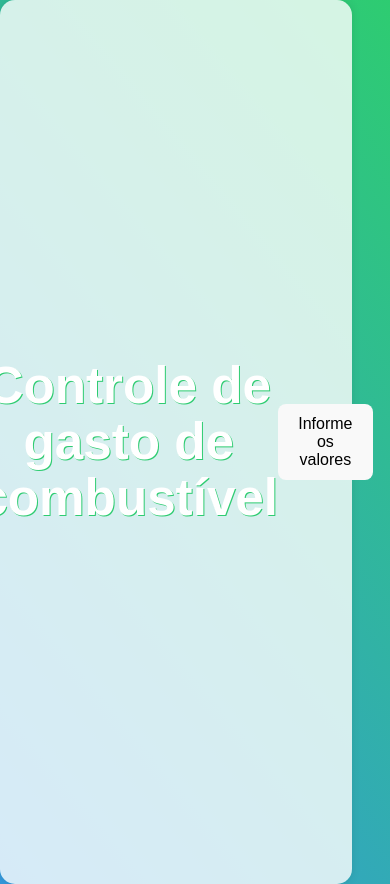
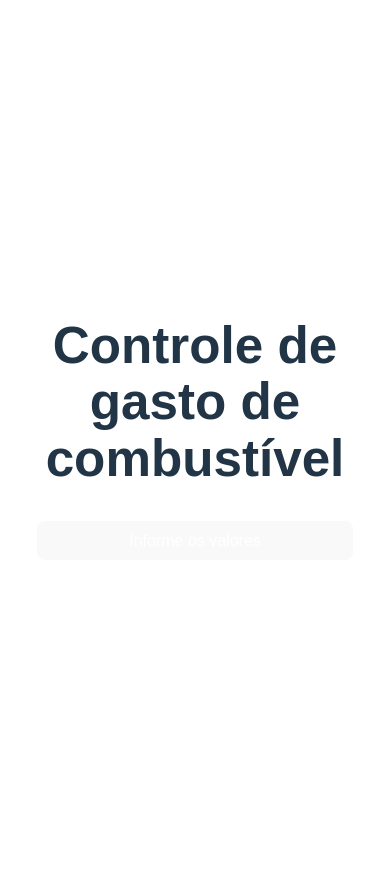
Before and after one commit to MarceloMederi/consumoCombustivelReact, a React (Vite) app in the folder concom/: page / in a window 390 px wide. After the commit the page ends 844 px from the top, so only its background shows below. Built offline with nearby package versions, Linux system fonts and the light colour scheme.

Commit message:
Update App.css
Alterado todo o css

```diff
--- a/concom/src/App.css
+++ b/concom/src/App.css
@@ -1,68 +1,64 @@
 body {
-  background: linear-gradient(50deg, #3498db, #2ecc71);
-  font-family: "Arial", sans-serif;
+  font-family: Arial, sans-serif;
   margin: 0;
   padding: 0;
 }
 
-h1 {
+main {
+  width: 90%;
+  margin: 0 auto;
   text-align: center;
-  font-variant: small-caps;
-  color: #fff;
 }
 
-main {
-  text-shadow: #2ecc71 1px 1px;
-  display: flex;
-  justify-content: center;
-  align-items: center;
-  height: 100vh;
+h1 {
+  font-size: 24px;
 }
 
-div {
-  width: 80%; /* ou qualquer largura desejada */
-  max-width: 600px; /* mantém o máximo de largura para evitar esticar demais em telas grandes */
-  background-color: rgba(255, 255, 255, 0.8);
-  border-radius: 15px;
-  box-shadow: 0 0 10px rgba(0, 0, 0, 0.1);
-  padding: 20px;
+form {
+  display: flex;
+  flex-direction: column;
+  align-items: center;
 }
 
-input {
-  width: calc(100% - 20px);
+input[type="text"] {
+  width: 100%;
   padding: 10px;
-  border: 1px solid #2ecc71;
+  margin: 5px 0;
+  border: 1px solid #ccc;
   border-radius: 5px;
-  margin: 10px 0;
   box-sizing: border-box;
 }
 
+.error {
+  color: red;
+  font-size: 14px;
+  margin-top: -10px;
+  margin-bottom: 10px;
+}
+
 button {
-  width: 100%;
-  padding: 10px;
-  background-color: #2ecc71;
-  color: black;
+  padding: 10px 20px;
+  background-color: #007bff;
+  color: white;
+  border: none;
   border-radius: 5px;
   cursor: pointer;
 }
 
 button:hover {
-  background-color: #27ae60;
+  background-color: #0056b3;
 }
 
-p {
-  font-size: 2em;
-  color: black;
-  text-align: center;
+@media screen and (max-width: 600px) {
+  h1 {
+    font-size: 20px;
+  }
+
+  input[type="text"] {
+    width: 90%;
+  }
+
+  button {
+    width: 90%;
+  }
 }
-
-.error {
-  color: #ff0000; /* Cor vermelha para mensagens de erro */
-  margin-top: 5px;
-}
-
-/* Adicionando uma classe para as mensagens de feedback */
-.feedback-message {
-  color: #a01010;
-  margin-top: 10px;
-}
```
